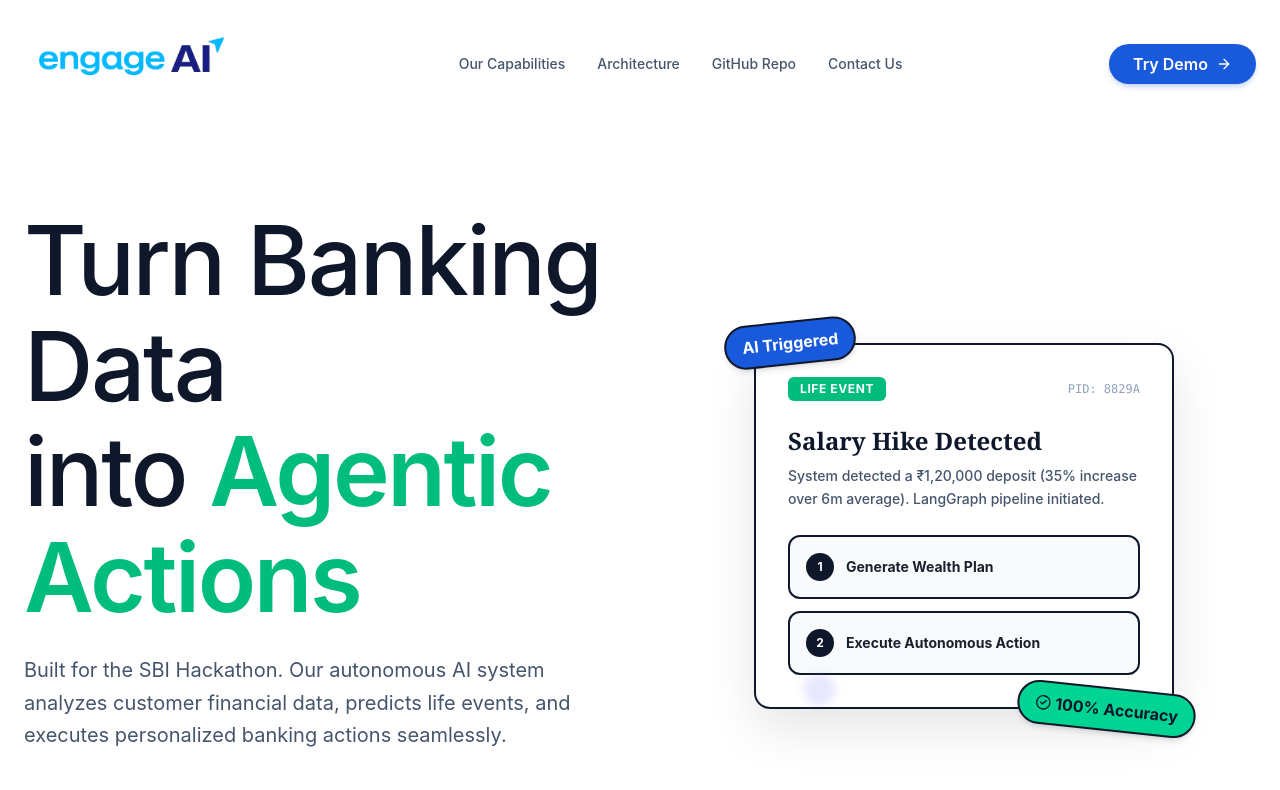
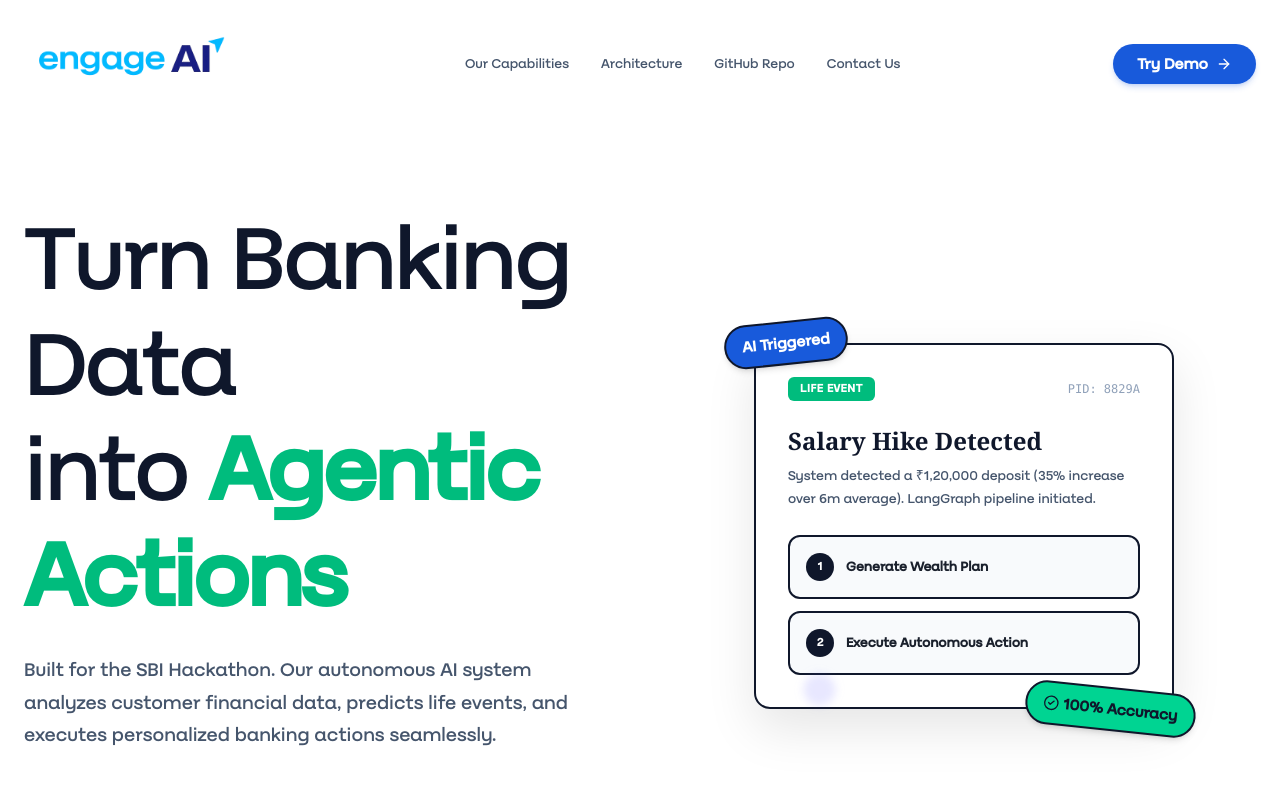
Before and after one commit to aaravgupta0202/engageAI, a React (Vite) app in the folder frontend/: page / in a window 1280 px wide. Shown: the top 790 px of the page. Built offline with nearby package versions, Linux system fonts and the light colour scheme.

Commit message:
Configure Tailwind v4 theme to use Batica font globally

```diff
--- a/frontend/src/index.css
+++ b/frontend/src/index.css
@@ -8,6 +8,7 @@
 }
 
 @theme {
+  --font-sans: 'Batica', ui-sans-serif, system-ui, sans-serif;
   --color-sbi-blue: #185ADB;
   --color-sbi-navy: #0A1931;
 }
```
